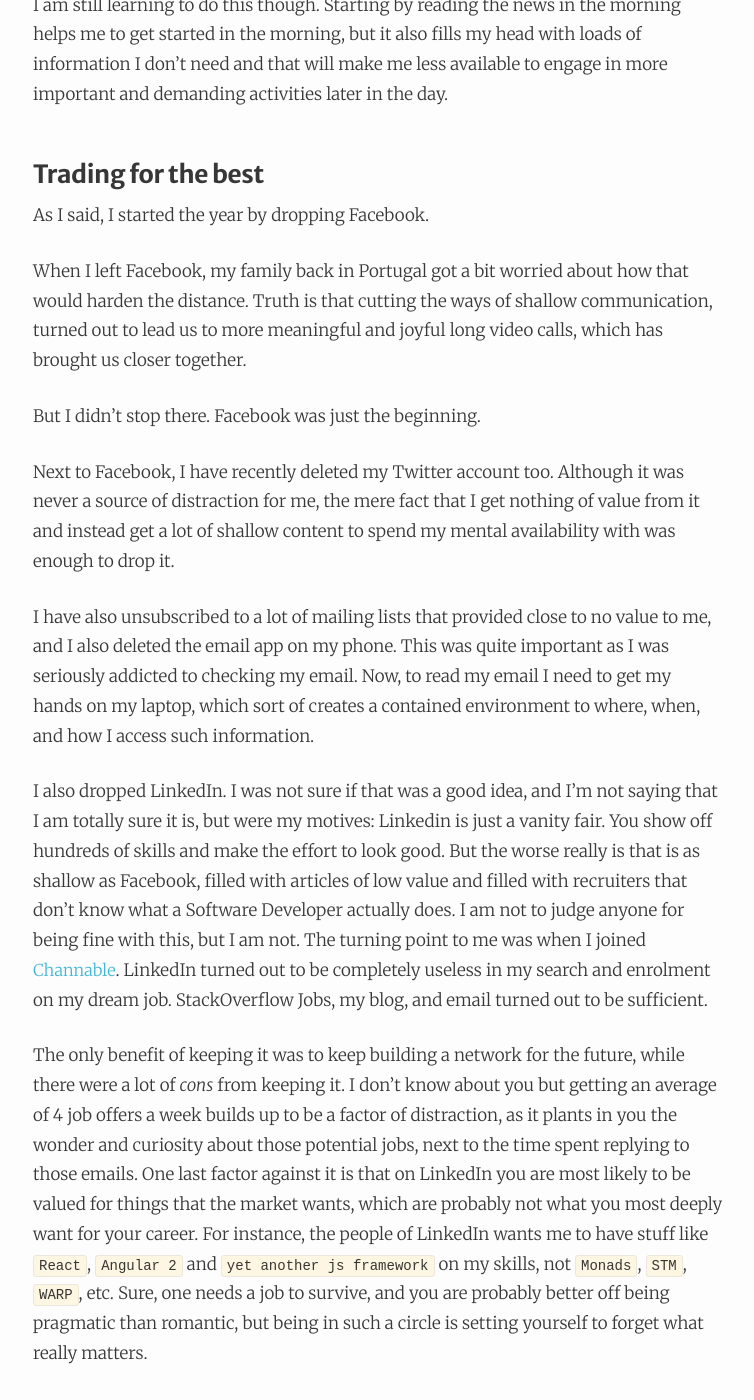
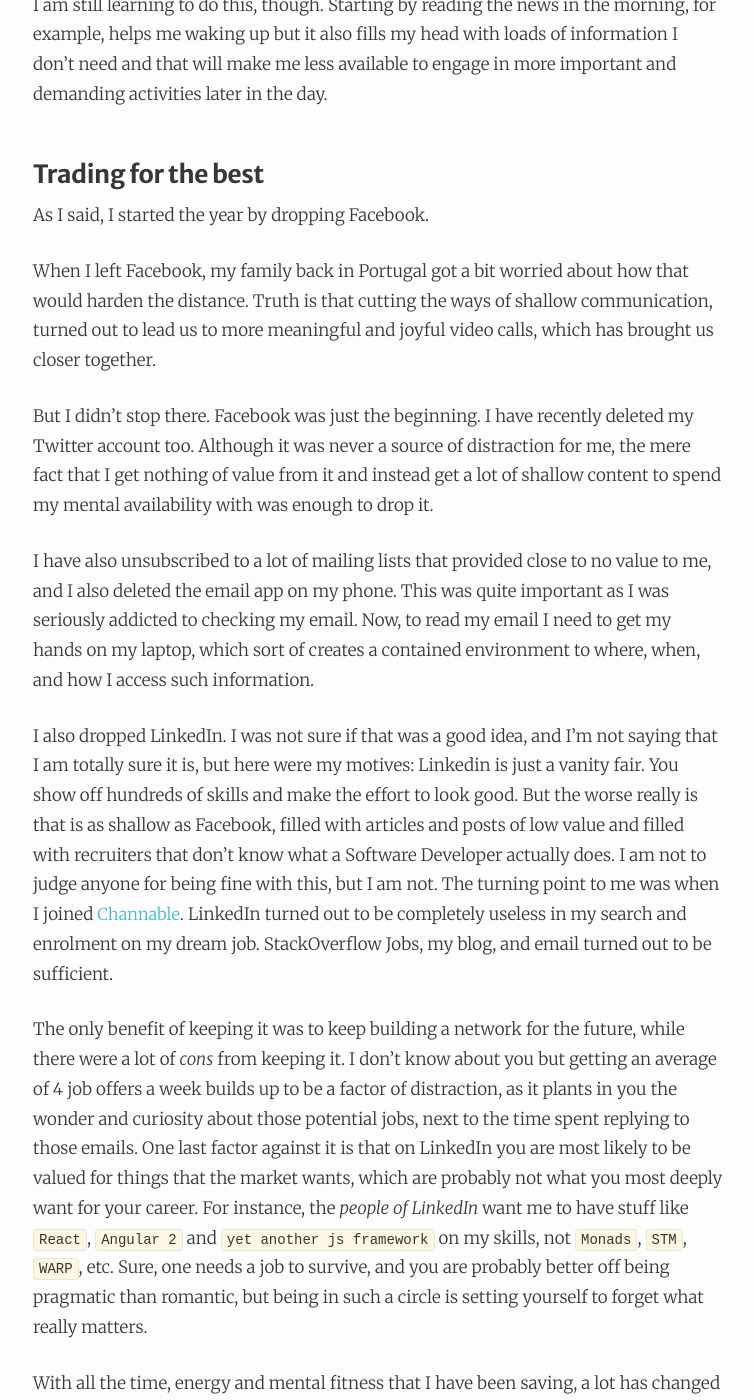
Before and after one commit to NunoAlexandre/nunoalexandre.github.io, a Jekyll site: the page built from _posts/2017-10-01-living-a-deep-life.markdown, in a window 1280 px wide and 1400 px high, scrolled down 2645 px. Shown: the whole window, without its empty margins (262-1016 px from the left). Built offline with Jekyll 4.4.1, drawn with Linux system fonts in a browser that asks for light colours; comment, search, counter and statistics services are not loaded; some of the changed text lies outside the part shown.

Commit message:
Fix typos and improve some sentences

```diff
--- a/_posts/2017-10-01-living-a-deep-life.markdown
+++ b/_posts/2017-10-01-living-a-deep-life.markdown
@@ -9,8 +9,7 @@
 
 Early this year I read [Deep Work](https://www.amazon.com/Deep-Work-Focused-Success-Distracted/dp/1455586692) and decided to leave Facebook. Much has happened during this year on the subject of _focus_, which I would like to share with you.
 
-I had myself enough of Facebook when I read [Deep Work](https://www.amazon.com/Deep-Work-Focused-Success-Distracted/dp/1455586692), but this book brought light to some ideas I had and introced to some new ones. <br>
-Since then, I have been learning to:
+I had myself enough of Facebook when I read [Deep Work](https://www.amazon.com/Deep-Work-Focused-Success-Distracted/dp/1455586692), but this book brought light to some ideas I had and introduced some new ones. Since then, I have been learning to:
 
 1. Measure the _cons_ too
 2. Knowing myself better
@@ -18,7 +17,7 @@
 
 ### Measure the _cons_ too
 
-More and more often, people don't take _cons_ in consideration. We tend more often to take the _pros_ as enough to say yes to whatever it is. For example, since Facebook helps you stay connected with some friends or family, you don't take into consideration the fact that Facebook also brings a lot of distraction into your life, which stops you from archiving your goals or to simply having control over yourself.
+More and more often, people don't take _cons_ in consideration. We tend to take the _pros_ as enough to say _yes_ to whatever it is. For example, since Facebook helps you stay connected with some friends or family, you don't take into consideration the fact that it also brings a lot of distraction into your life, which stops you from achieving your goals or to simply having control over yourself.
 
 This goes further than just in matters of distraction. For instance, if a service is free and facilitates some activity otherwise painful to you, do you consider what happens to your personal data?
 
@@ -46,25 +45,23 @@
 
 Just like in any other addiction, as you get out of it you see it more clearly. And I now see how shallowly most people live, and how harmful it is to their lives and long-term happiness.
 
-I am still learning to do this though. Starting by reading the news in the morning helps me to get started in the morning, but it also fills my head with loads of information I don't need and that will make me less available to engage in more important and demanding activities later in the day.
+I am still learning to do this, though. Starting by reading the news in the morning, for example, helps me waking up but it also fills my head with loads of information I don't need and that will make me less available to engage in more important and demanding activities later in the day.
 
 ### Trading for the best
 
 As I said, I started the year by dropping Facebook.
 
-When I left Facebook, my family back in Portugal got a bit worried about how that would harden the distance. Truth is that cutting the ways of shallow communication, turned out to lead us to more meaningful and joyful long video calls, which has brought us closer together.
+When I left Facebook, my family back in Portugal got a bit worried about how that would harden the distance. Truth is that cutting the ways of shallow communication, turned out to lead us to more meaningful and joyful video calls, which has brought us closer together.
 
-But I didn't stop there. Facebook was just the beginning.
-
-Next to Facebook, I have recently deleted my Twitter account too. Although it was never a source of distraction for me, the mere fact that I get nothing of value from it and instead get a lot of shallow content to spend my mental availability with was enough to drop it.
+But I didn't stop there. Facebook was just the beginning. I have recently deleted my Twitter account too. Although it was never a source of distraction for me, the mere fact that I get nothing of value from it and instead get a lot of shallow content to spend my mental availability with was enough to drop it.
 
 I have also unsubscribed to a lot of mailing lists that provided close to no value to me, and I also deleted the email app on my phone. This was quite important as I was seriously addicted to checking my email. Now, to read my email I need to get my hands on my laptop, which sort of creates a contained environment to where, when, and how I access such information.
 
-I also dropped LinkedIn. I was not sure if that was a good idea, and I'm not saying that I am totally sure it is, but were my motives: Linkedin is just a vanity fair. You show off hundreds of skills and make the effort to look good. But the worse really is that is as shallow as Facebook, filled with articles of low value and filled with recruiters that don't know what a Software Developer actually does. I am not to judge anyone for being fine with this, but I am not. The turning point to me was when I joined [Channable](https://channable.com). LinkedIn turned out to be completely useless in my search and enrolment on my dream job. StackOverflow Jobs, my blog, and email turned out to be sufficient.
+I also dropped LinkedIn. I was not sure if that was a good idea, and I'm not saying that I am totally sure it is, but here were my motives: Linkedin is just a vanity fair. You show off hundreds of skills and make the effort to look good. But the worse really is that is as shallow as Facebook, filled with articles and posts of low value and filled with recruiters that don't know what a Software Developer actually does. I am not to judge anyone for being fine with this, but I am not. The turning point to me was when I joined [Channable](https://channable.com). LinkedIn turned out to be completely useless in my search and enrolment on my dream job. StackOverflow Jobs, my blog, and email turned out to be sufficient.
 
-The only benefit of keeping it was to keep building a network for the future, while there were a lot of _cons_ from keeping it. I don't know about you but getting an average of 4 job offers a week builds up to be a factor of distraction, as it plants in you the wonder and curiosity about those potential jobs, next to the time spent replying to those emails. One last factor against it is that on LinkedIn you are most likely to be valued for things that the market wants, which are probably not what you most deeply want for your career. For instance, the people of LinkedIn wants me to have stuff like `React`, `Angular 2` and `yet another js framework` on my skills, not `Monads`, `STM`, `WARP`, etc. Sure, one needs a job to survive, and you are probably better off being pragmatic than romantic, but being in such a circle is setting yourself to forget what really matters.
+The only benefit of keeping it was to keep building a network for the future, while there were a lot of _cons_ from keeping it. I don't know about you but getting an average of 4 job offers a week builds up to be a factor of distraction, as it plants in you the wonder and curiosity about those potential jobs, next to the time spent replying to those emails. One last factor against it is that on LinkedIn you are most likely to be valued for things that the market wants, which are probably not what you most deeply want for your career. For instance, the _people of LinkedIn_ want me to have stuff like `React`, `Angular 2` and `yet another js framework` on my skills, not `Monads`, `STM`, `WARP`, etc. Sure, one needs a job to survive, and you are probably better off being pragmatic than romantic, but being in such a circle is setting yourself to forget what really matters.
 
-With all the time, energy and mental fitness that I have been saving, a lot have changed in the way:
+With all the time, energy and mental fitness that I have been saving, a lot has changed in the way:
 
  1. I am reading more, and being able to read for longer periods.
  2. I listen to more and more interesting music
```
Also changed, not shown: other parts of _posts/2017-10-01-living-a-deep-life.markdown (+3 -3 lines).
